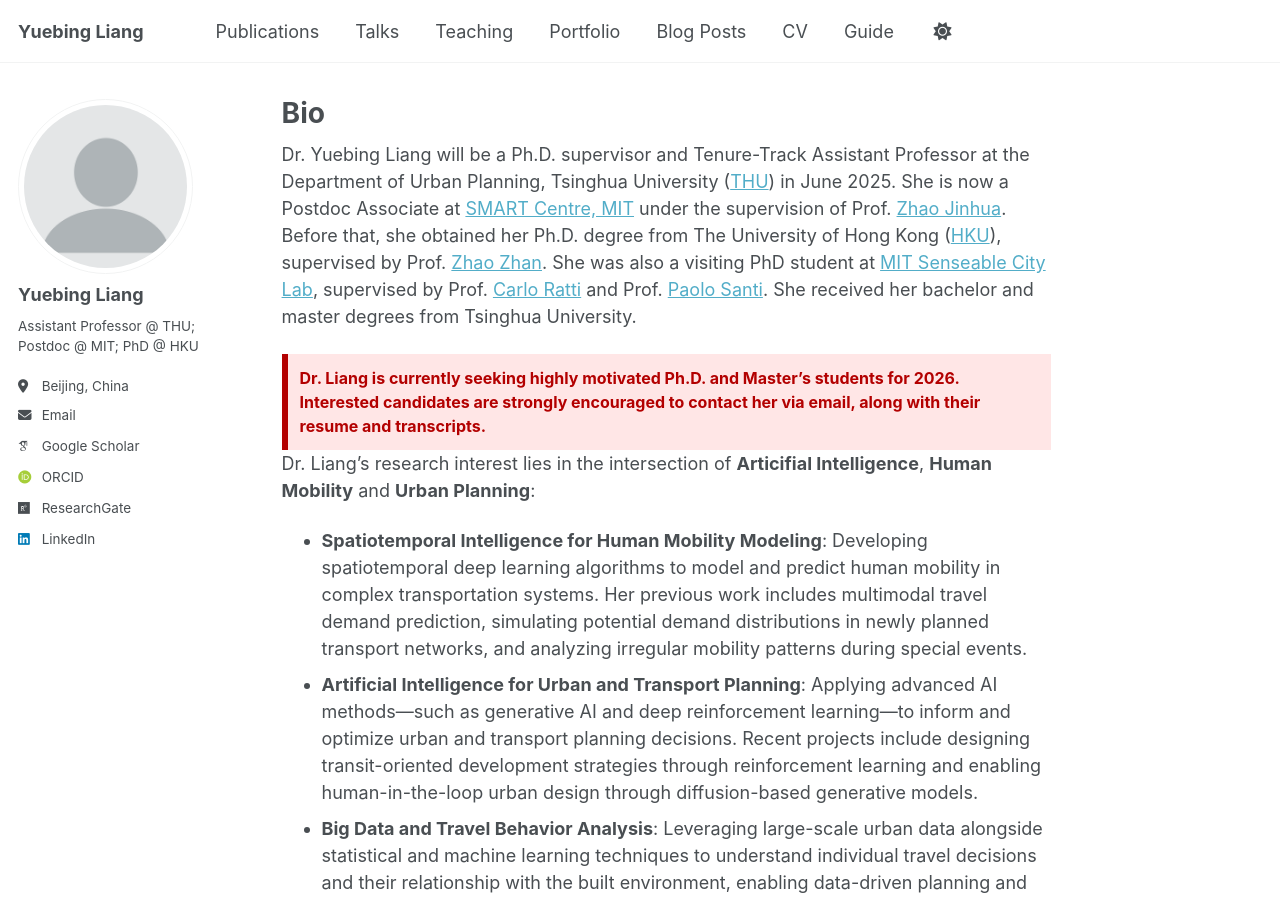
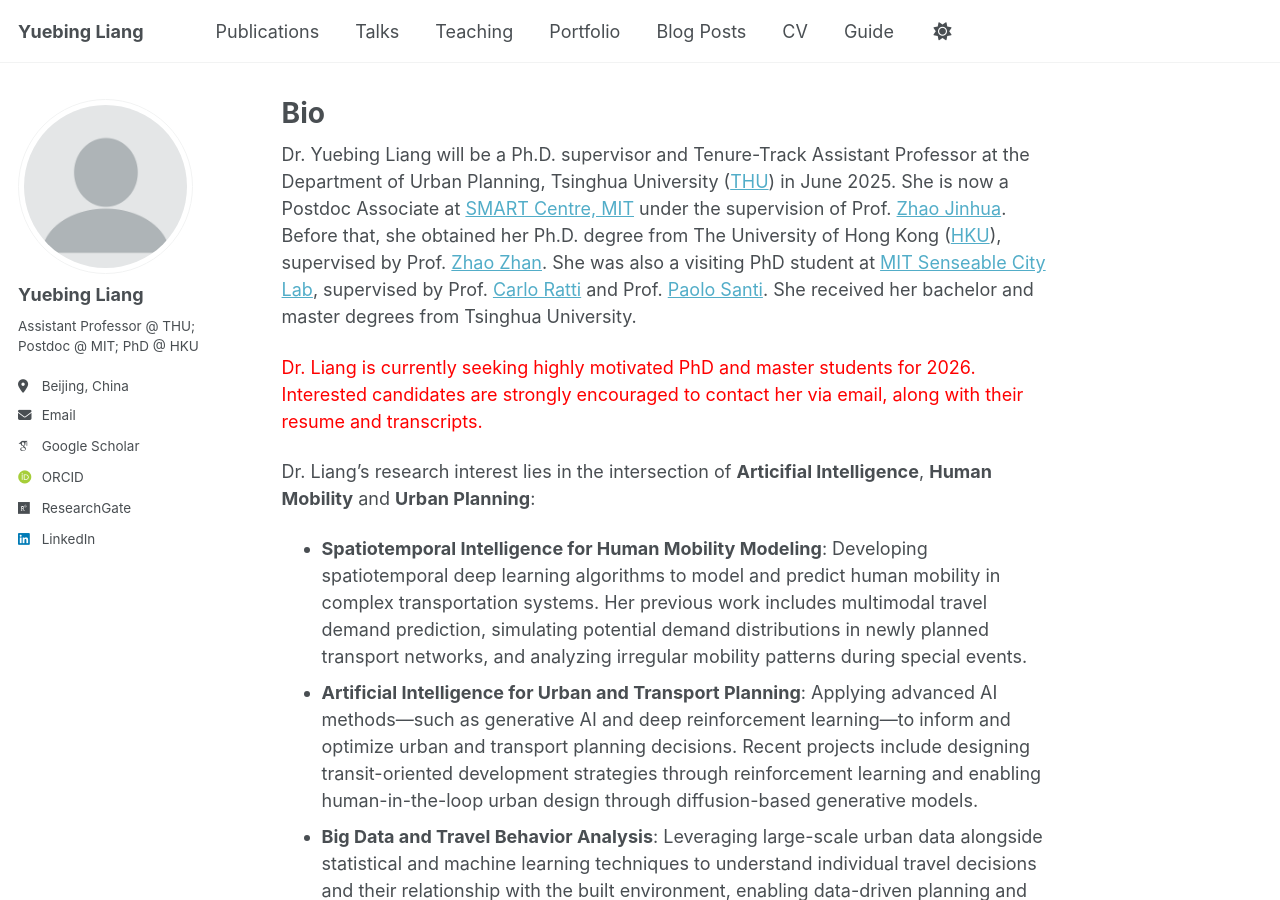
Before and after one commit to yuebingliang/yuebingliang.github.io, a Jekyll site: the page built from _pages/about.md, in a window 1280 px wide and 900 px high. Built offline with Jekyll 4.4.1, drawn with Linux system fonts in a browser that asks for light colours; some web fonts are replaced.

Commit message:
Update about.md

```diff
--- a/_pages/about.md
+++ b/_pages/about.md
@@ -9,13 +9,11 @@ redirect_from:
 
 Dr. Yuebing Liang will be a Ph.D. supervisor and Tenure-Track Assistant Professor at the Department of Urban Planning, Tsinghua University ([THU](https://www.arch.tsinghua.edu.cn/column/Departments)) in June 2025. She is now a Postdoc Associate at [SMART Centre, MIT](https://m3s.mit.edu/our-team/yuebing-liang) under the supervision of Prof. [Zhao Jinhua](https://mobility.mit.edu/people/jinhua-zhao). Before that, she obtained her Ph.D. degree from The University of Hong Kong ([HKU](https://www.arch.hku.hk/departments-and-divisions/department-of-urban-planning-and-design/)), supervised by Prof. [Zhao Zhan](https://zhanzhaowf.github.io/). She was also a visiting PhD student at [MIT Senseable City Lab](https://senseable.mit.edu/), supervised by Prof. [Carlo Ratti](https://dusp.mit.edu/people/carlo-ratti) and Prof. [Paolo Santi](https://www.mmi.mit.edu/people/paolo-santi). She received her bachelor and master degrees from Tsinghua University.
 
-<!-- <p style="color:red">Dr. Liang is currently seeking highly motivated PhD and master students for 2026. Interested candidates are strongly encouraged to contact her via email, along with their resume and transcripts. </p> -->
+<p style="color:red">Dr. Liang is currently seeking highly motivated PhD and master students for 2026. Interested candidates are strongly encouraged to contact her via email, along with their resume and transcripts. </p>
 
-
-<div style="background-color:#ffe6e6; color:#b30000; padding:12px; border-left:6px solid #b30000; font-weight:bold; font-size:16px;">
+<!-- <div style="background-color:#ffe6e6; color:#b30000; padding:12px; border-left:6px solid #b30000; font-weight:bold; font-size:16px;">
     Dr. Liang is currently seeking highly motivated Ph.D. and Master’s students for 2026. Interested candidates are strongly encouraged to contact her via email, along with their resume and transcripts.
-</div>
-
+</div> -->
 
 Dr. Liang’s research interest lies in the intersection of **Articifial Intelligence**, **Human Mobility** and **Urban Planning**:
 * **Spatiotemporal Intelligence for Human Mobility Modeling**: Developing spatiotemporal deep learning algorithms to model and predict human mobility in complex transportation systems. Her previous work includes multimodal travel demand prediction, simulating potential demand distributions in newly planned transport networks, and analyzing irregular mobility patterns during special events.
```
